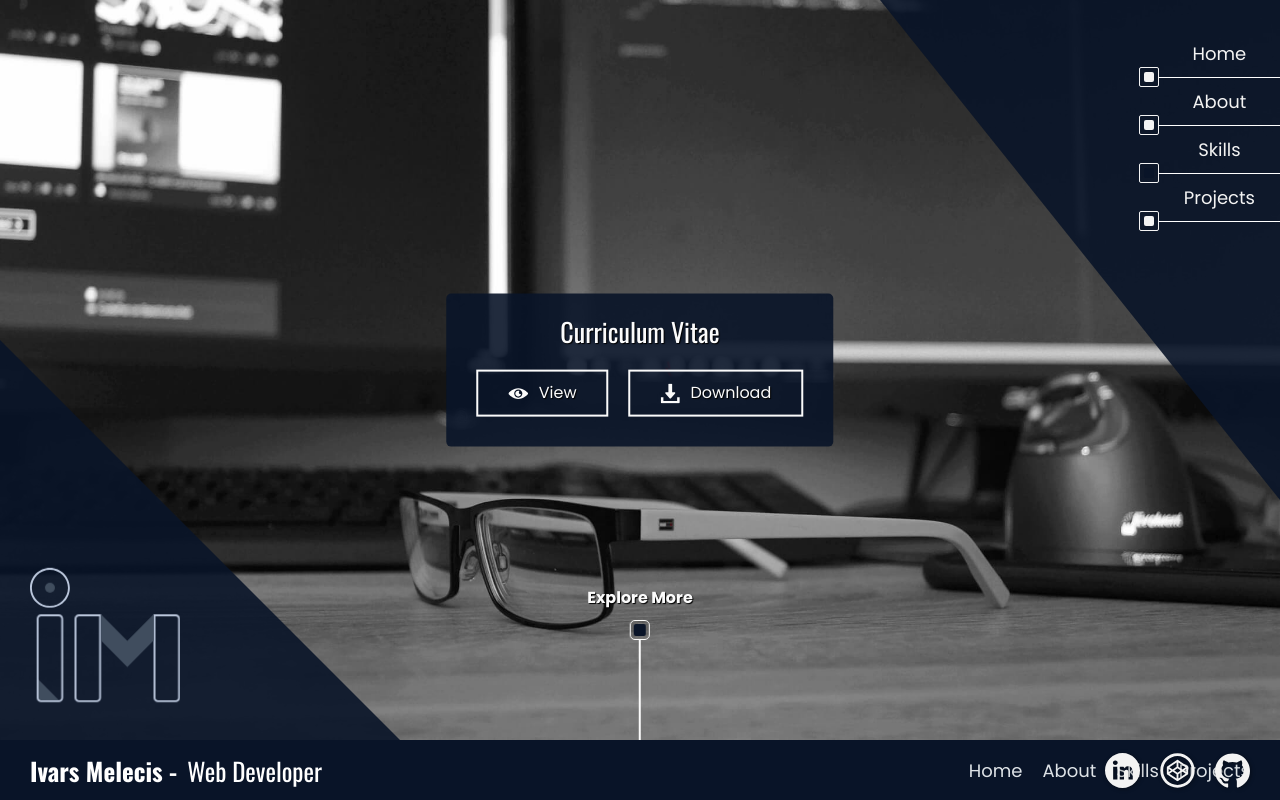
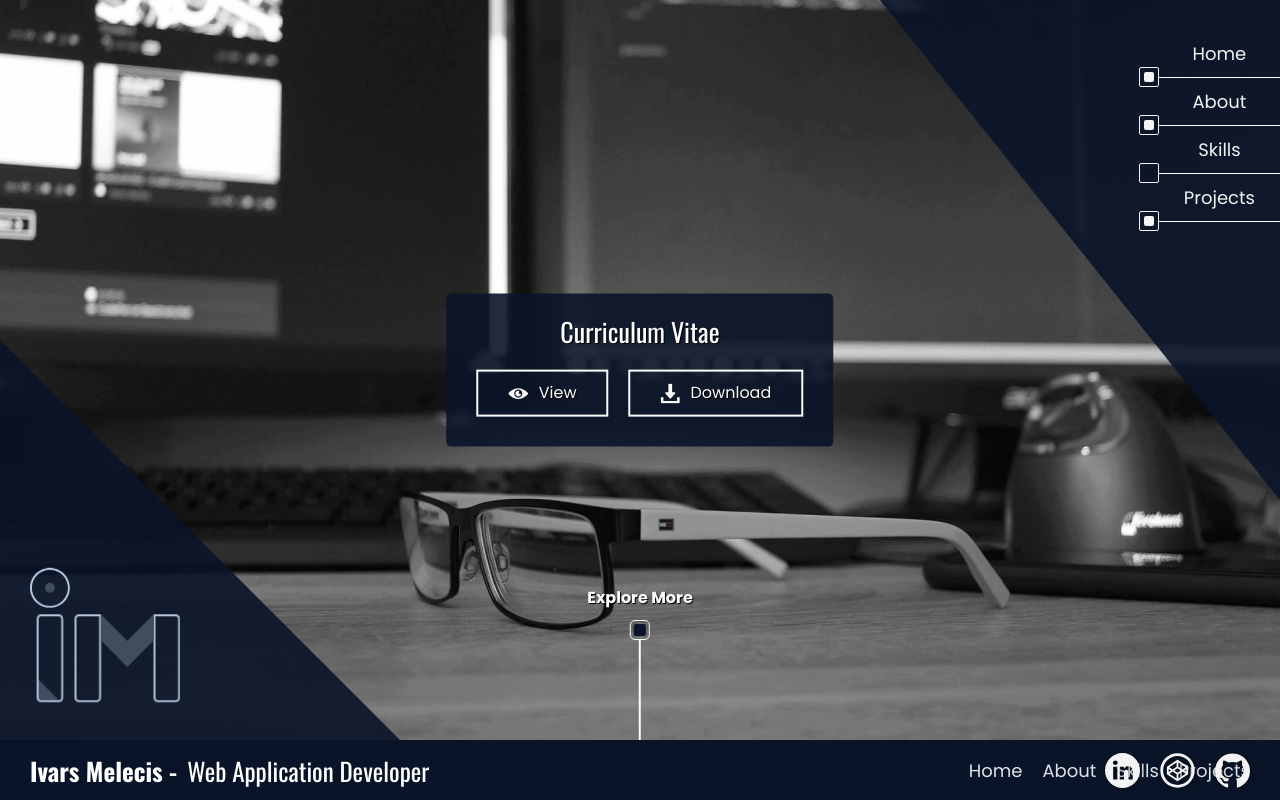
Before and after one commit to ivars-melecis/resume, a React (Create React App) app: page / in a window 1280 px wide. Shown: the top 800 px of the page. Built offline with nearby package versions, Linux system fonts and the light colour scheme.

Commit message:
updated job title

```diff
--- a/src/contexts/HomeContext.jsx
+++ b/src/contexts/HomeContext.jsx
@@ -6,7 +6,7 @@ export const HomeContext = createContext();
 const HomeContextProvider = (props) => {
   const [data, dispatch] = useReducer(homeReducer, {
     siteName: 'Ivars Melecis',
-    profession: 'Web Developer',
+    profession: 'Web Application Developer',
     cvFile: 'cv-ivars-melecis.pdf',
     sections: ['home', 'about', 'skills', 'projects'],
     contacts: [
```
